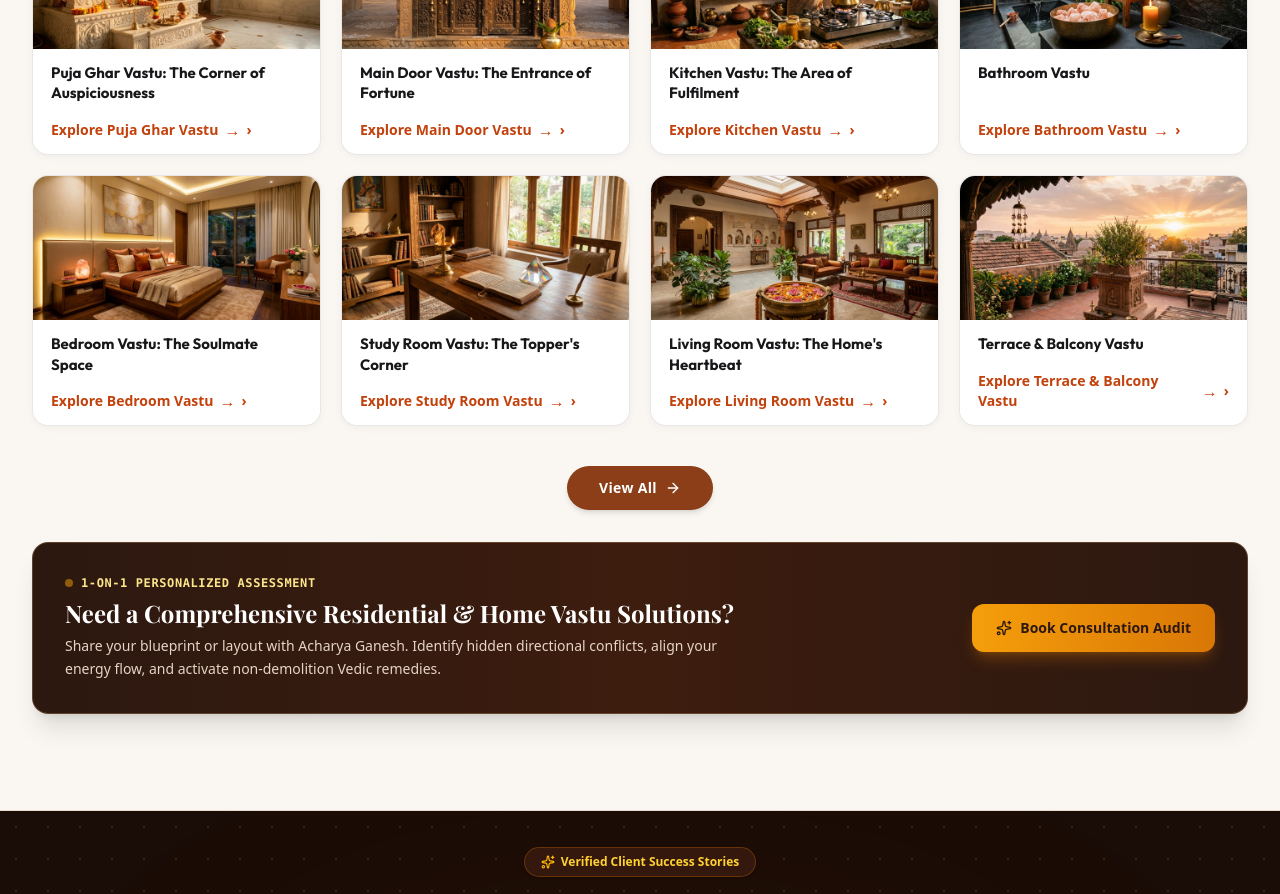
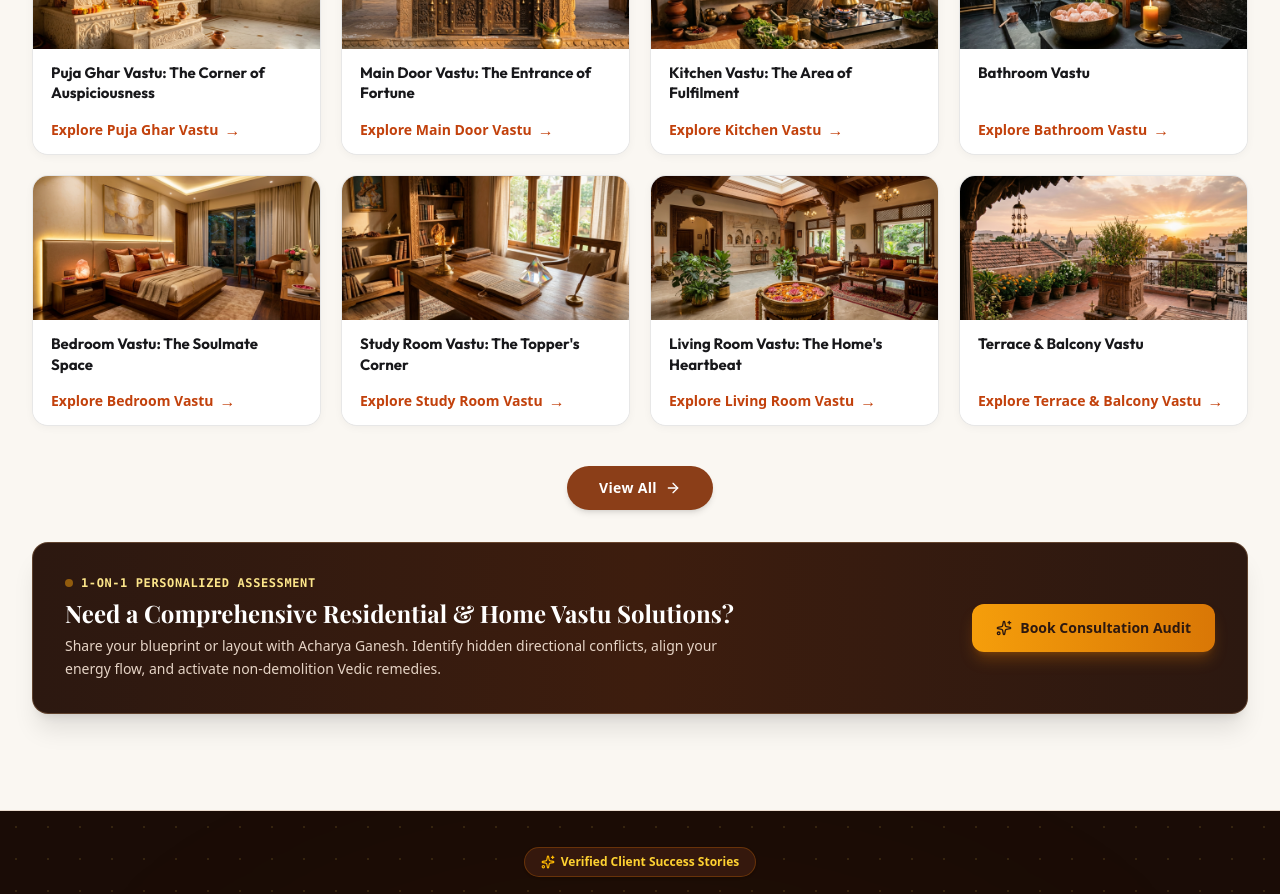
Before and after one commit to astroacharyaganesh/career-page, a React (Vite) app: page / in a window 1280 px wide. Shown: the part 4440-5334 px from the top of the page. Built offline with nearby package versions, Linux system fonts and the light colour scheme; a web font is replaced by a local one.

Commit message:
refactor(vastu): clean up explore link UI in grid cards
Remove redundant chevron icon to streamline the link design and improve visual clarity.

```diff
--- a/src/components/vastu/Vastu20CardsGrid.tsx
+++ b/src/components/vastu/Vastu20CardsGrid.tsx
@@ -225,11 +225,10 @@ export const Vastu20CardsGrid: React.FC<Vastu20CardsGridProps> = ({
                       {topic.title}
                     </h3>
 
-                    {/* Explore Link: "Explore [Name] ➔ >" in Bold Terracotta as in Screenshot */}
+                    {/* Explore Link: "Explore [Name] →" */}
                     <div className="pt-1 flex items-center gap-1.5 text-[#C2410C] group-hover:text-[#9A3412] font-bold text-[13px] sm:text-sm transition-colors">
                       <span>{getExploreLabel(topic.title)}</span>
                       <span className="font-bold text-base leading-none">→</span>
-                      <span className="text-sm font-bold text-[#C2410C] leading-none">›</span>
                     </div>
                   </div>
                 </div>
```
